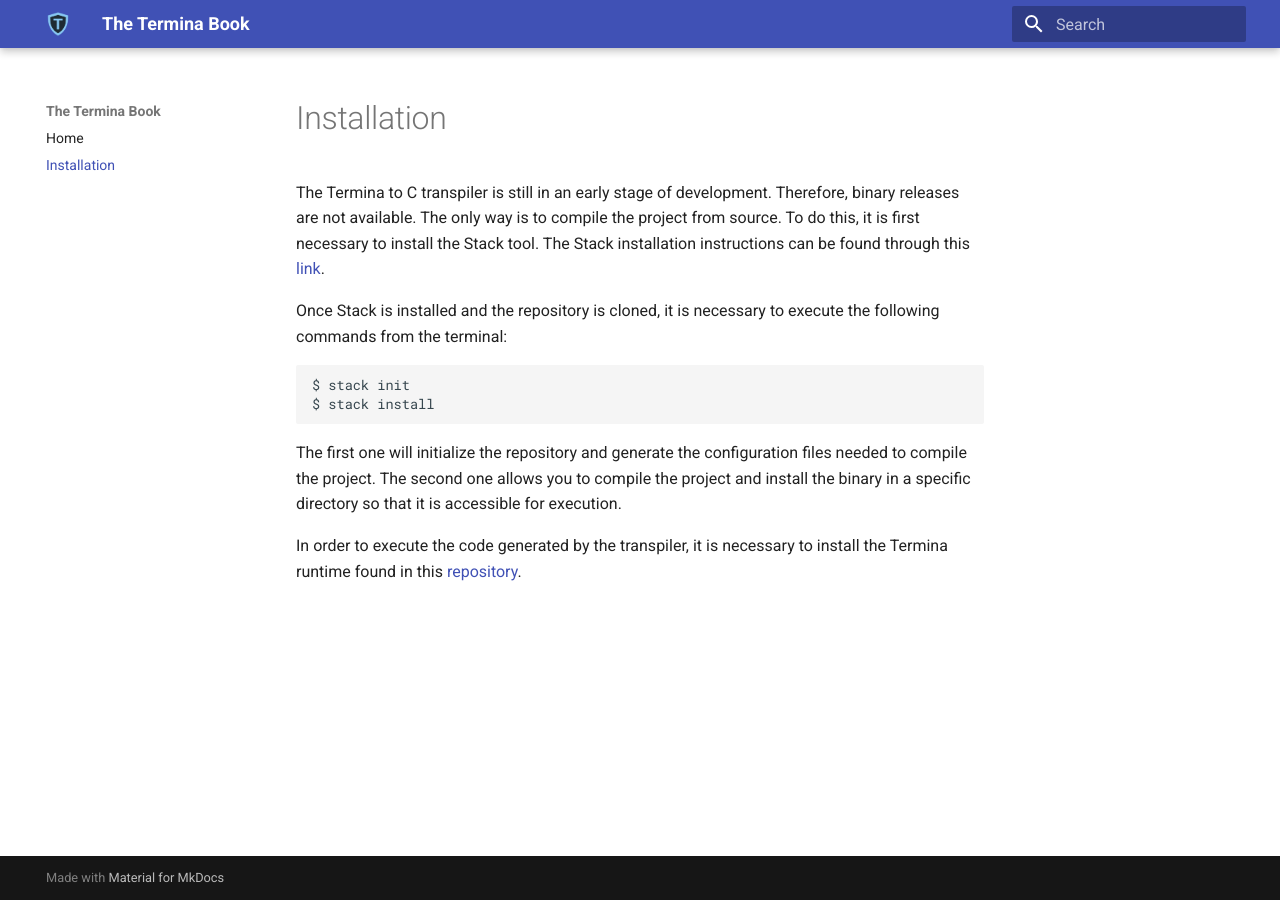
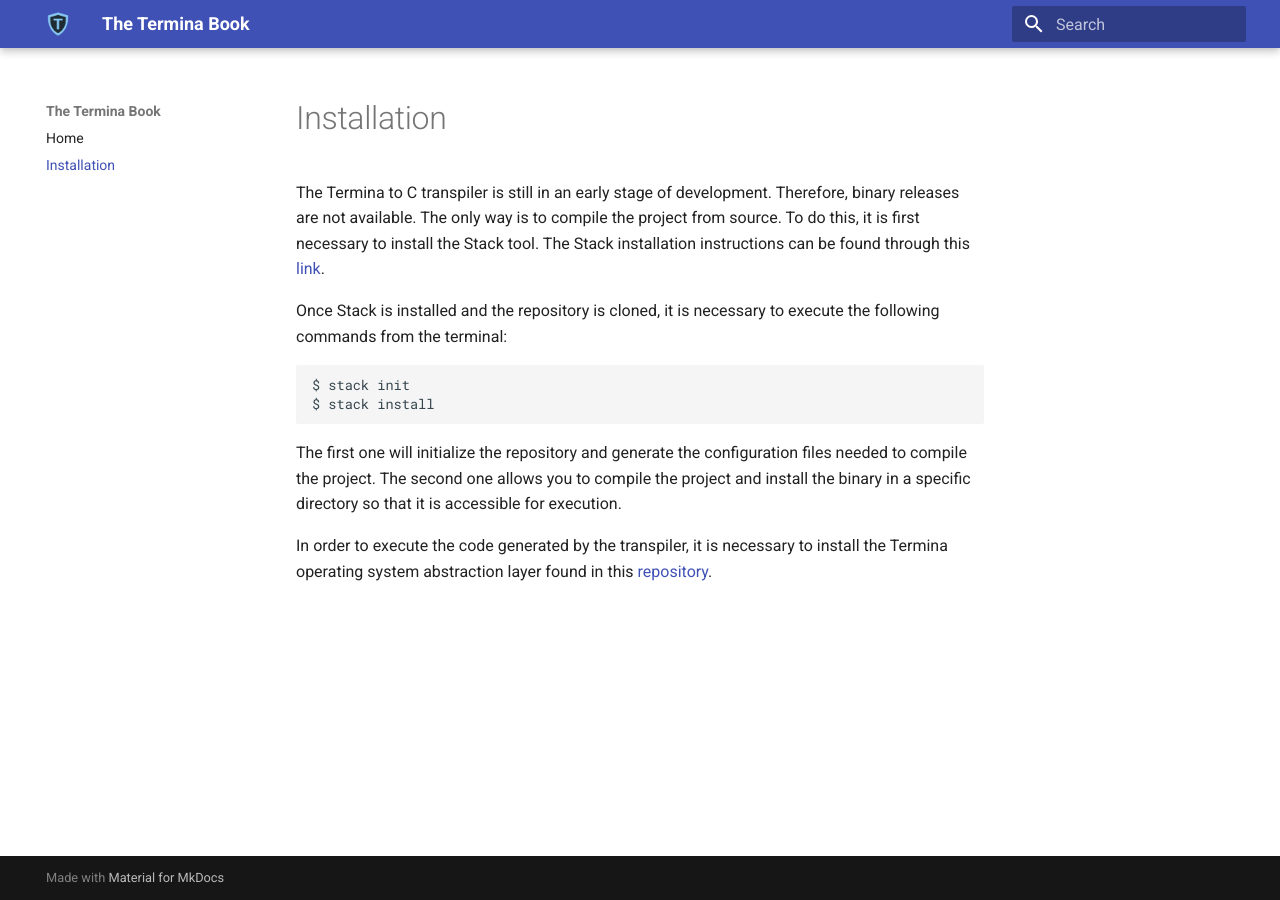
Before and after one commit to termina-lang/termina-book, an MkDocs documentation site: the page built from docs/install.md, in a window 1280 px wide. Built offline with MkDocs 1.6.1 and Material for MkDocs 9.7.7, drawn with Linux system fonts in a browser that asks for light colours.

Commit message:
Update install.md

```diff
--- a/docs/install.md
+++ b/docs/install.md
@@ -11,4 +11,4 @@
 
 The first one will initialize the repository and generate the configuration files needed to compile the project. The second one allows you to compile the project and install the binary in a specific directory so that it is accessible for execution.
 
-In order to execute the code generated by the transpiler, it is necessary to install the Termina runtime found in this [repository](https://github.com/termina-lang/termina-runtime).
+In order to execute the code generated by the transpiler, it is necessary to install the Termina operating system abstraction layer found in this [repository](https://github.com/termina-lang/termina-osal).
```
